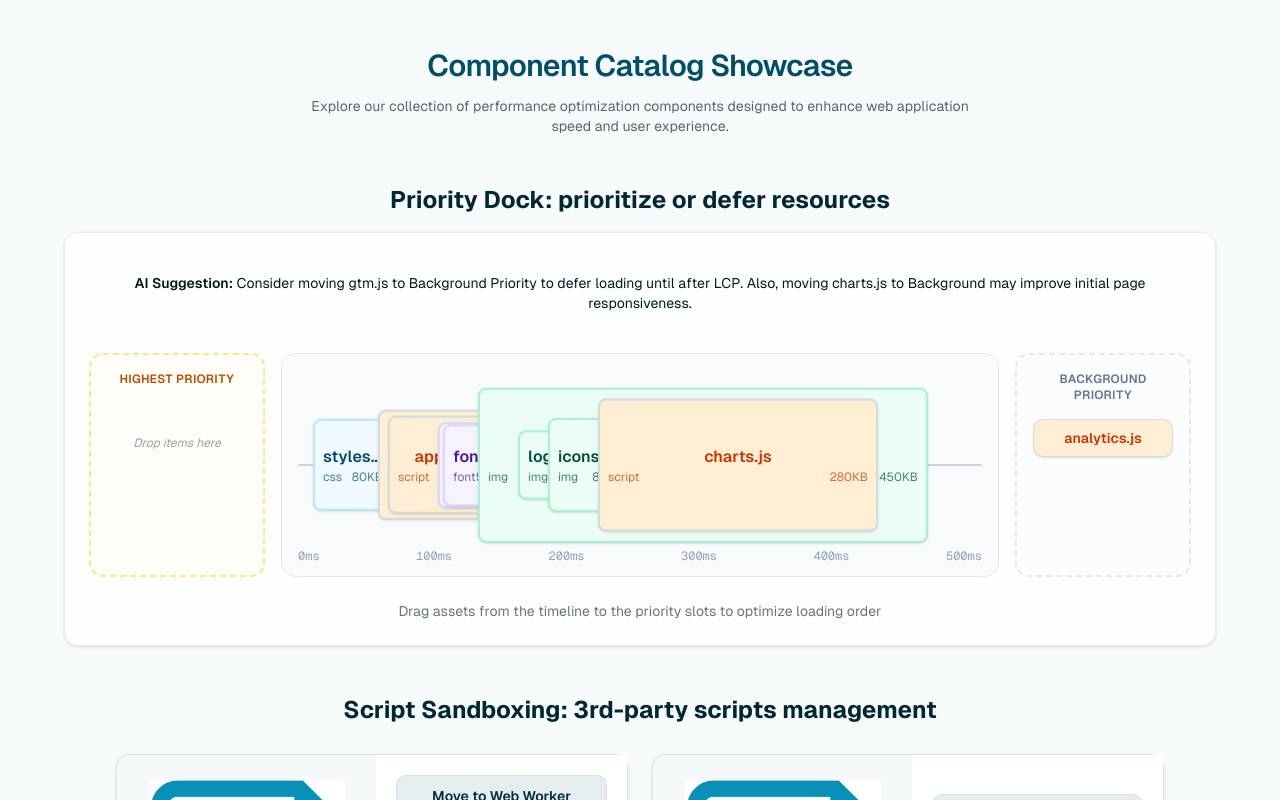
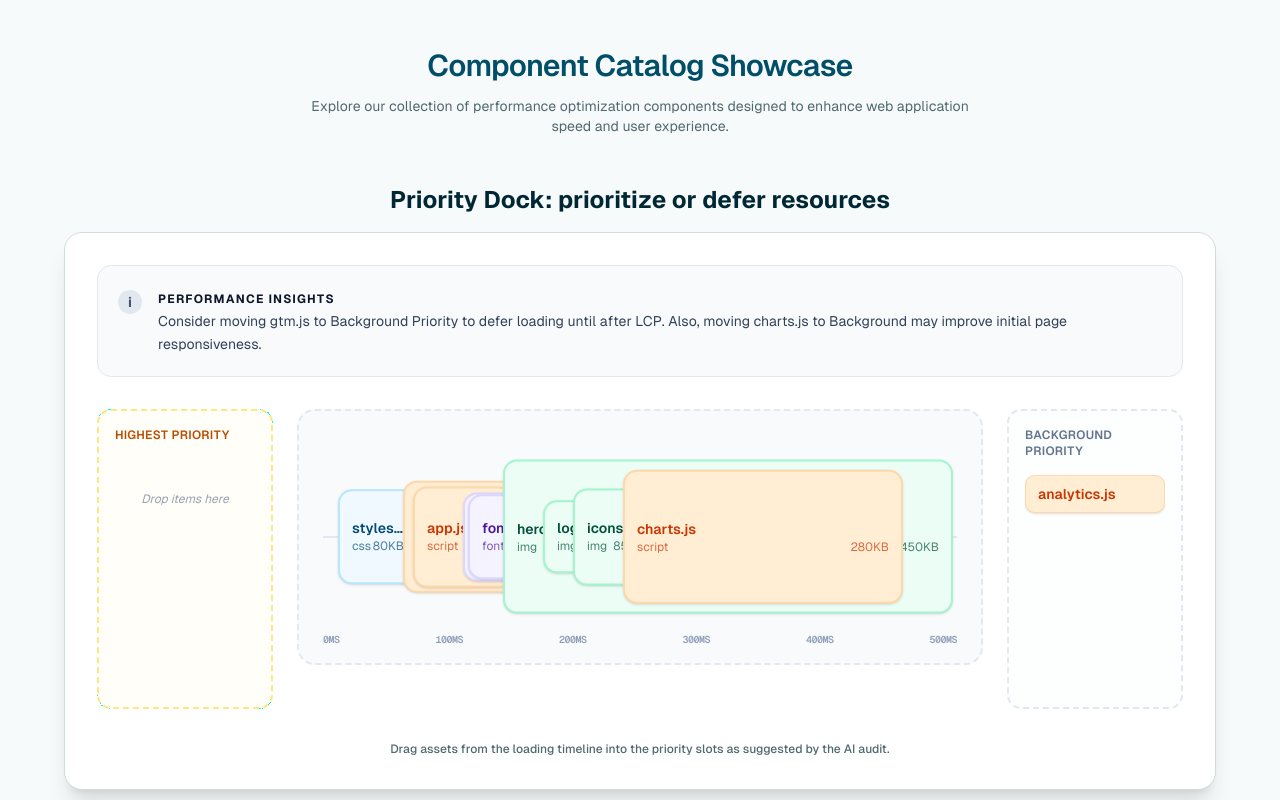
Before and after one commit to v-olya/AG-UI-performance-fix, a Next.js app: page /showcase in a window 1280 px wide. Shown: the top 800 px of the page. Built offline with nearby package versions, Linux system fonts and the light colour scheme.

Commit message:
LLM should not return the resource list, just (unapplied!) suggestions

```diff
--- a/app/components/PriorityDock.tsx
+++ b/app/components/PriorityDock.tsx
@@ -25,8 +25,10 @@ function TimelineDropZone({ children }: { children: ReactNode }) {
   return (
     <div
       ref={setNodeRef}
-      className={`relative flex-1 h-56 bg-slate-50 border rounded-xl overflow-hidden transition-colors ${
-        isOver ? "border-green-500 bg-green-50/50" : "border-slate-200"
+      className={`relative flex-1 h-64 border-2 border-dashed rounded-2xl overflow-hidden transition-all duration-300 ${
+        isOver
+          ? "border-slate-400 bg-slate-100"
+          : "border-slate-200 bg-slate-50"
       }`}
     >
       {children}
@@ -40,15 +42,44 @@ export function PriorityDock({
   onPriorityChange,
 }: PriorityDockProps) {
   const [activeId, setActiveId] = useState<string | null>(null);
-  const [timelineAssets, setTimelineAssets] = useState<AssetItem[]>(assets);
 
   const [assignments, setAssignments] = useState<SlotAssignments>(() => {
     return {
-      highest: assets.filter((s) => s.moveTo === "highest").map((s) => s.id),
+      highest: assets
+        .filter(
+          (s) =>
+            (s.moveTo === "highest" || s.priority === "VeryHigh") &&
+            !s.isSuggested,
+        )
+        .map((s) => s.id),
       background: assets
-        .filter((s) => s.moveTo === "background")
+        .filter(
+          (s) =>
+            (s.moveTo === "background" || s.priority === "Low") &&
+            !s.isSuggested,
+        )
         .map((s) => s.id),
     };
+  });
+
+  const [timelineAssets, setTimelineAssets] = useState<AssetItem[]>(() => {
+    const assignedIds = new Set([
+      ...assets
+        .filter(
+          (s) =>
+            (s.moveTo === "highest" || s.priority === "VeryHigh") &&
+            !s.isSuggested,
+        )
+        .map((s) => s.id),
+      ...assets
+        .filter(
+          (s) =>
+            (s.moveTo === "background" || s.priority === "Low") &&
+            !s.isSuggested,
+        )
+        .map((s) => s.id),
+    ]);
+    return assets.filter((s) => !assignedIds.has(s.id));
   });
 
   const handleDragStart = (event: DragStartEvent) => {
@@ -80,63 +111,67 @@ export function PriorityDock({
       });
     } else if (over && (over.id === "highest" || over.id === "background")) {
       const slot = over.id as keyof SlotAssignments;
-      setAssignments((prev) => ({
-        ...prev,
-        [slot]: Array.from(new Set([...prev[slot], scriptId])),
-      }));
-      // Remove from timeline when assigned to a slot
+      setAssignments((prev) => {
+        const otherSlot = slot === "highest" ? "background" : "highest";
+        return {
+          ...prev,
+          [otherSlot]: prev[otherSlot].filter((id) => id !== scriptId),
+          [slot]: Array.from(new Set([...prev[slot], scriptId])),
+        };
+      });
       setTimelineAssets((prev) => prev.filter((s) => s.id !== scriptId));
       onPriorityChange?.(scriptId, slot);
     }
   };
 
-  // Get asset info for display
   const getAssetInfo = (id: string) => {
     const asset = assets.find((s) => s.id === id);
     if (!asset) return undefined;
     return { name: asset.name, type: asset.type };
   };
 
-  // Get asset info for drag overlay
   const getActiveAssetInfo = () => {
     if (!activeId) return null;
-    const asset = assets.find((s) => s.id === activeId);
-    return asset;
+    return assets.find((s) => s.id === activeId);
   };
 
   return (
-    <div className="w-full bg-white/70 rounded-xl shadow-sm border border-border/50 p-6">
+    <div className="w-full bg-white rounded-2xl shadow-xl border border-border p-8 text-left">
       <DndContext onDragStart={handleDragStart} onDragEnd={handleDragEnd}>
-        <div className="flex flex-col gap-6">
+        <div className="flex flex-col gap-8">
           {aiSuggestion && (
-            <div className="p-4 text-sm">
-              <span className="font-semibold">AI Suggestion:</span>{" "}
-              {aiSuggestion}
+            <div className="p-5 rounded-xl bg-slate-50 border border-slate-200 flex gap-4 items-start">
+              <div className="mt-1 w-6 h-6 rounded-full bg-slate-200 flex items-center justify-center shrink-0">
+                <span className="text-slate-600 font-bold text-sm">i</span>
+              </div>
+              <div className="space-y-1">
+                <span className="font-bold text-slate-900 text-xs uppercase tracking-widest">
+                  Performance Insights
+                </span>
+                <p className="text-sm text-slate-700 leading-relaxed">
+                  {aiSuggestion}
+                </p>
+              </div>
             </div>
           )}
 
-          <div className="flex gap-4 items-stretch">
-            {/* Highest Priority Slot */}
+          <div className="flex gap-6 items-stretch min-h-[300px]">
             <PrioritySlot
               id="highest"
               assignedIds={assignments.highest}
               getAssetInfo={getAssetInfo}
             />
 
-            {/* Timeline - Loading Timeline with all assets */}
             <TimelineDropZone>
-              <div className="absolute inset-0 flex items-center px-4">
-                {/* Timeline axis */}
-                <div className="w-full h-0.5 bg-slate-300 relative">
-                  {/* Render all timeline boxes with overlapping support */}
+              <div className="absolute inset-0 flex items-center px-6">
+                <div className="w-full h-0.5 bg-slate-200 relative">
                   {timelineAssets.map((asset) => (
                     <TimelineBox key={asset.id} script={asset} />
                   ))}
                 </div>
               </div>
 
-              {/* Time markers */}
-              <div className="absolute bottom-3 left-4 right-4 flex justify-between text-xs text-slate-400 font-mono">
+              <div className="absolute bottom-4 left-6 right-6 flex justify-between text-[10px] text-slate-400 font-mono font-bold uppercase tracking-tighter">
                 <span>0ms</span>
                 <span>100ms</span>
                 <span>200ms</span>
@@ -146,7 +181,6 @@ export function PriorityDock({
               </div>
             </TimelineDropZone>
 
-            {/* Background/Lowest Priority Slot */}
             <PrioritySlot
               id="background"
               assignedIds={assignments.background}
@@ -154,9 +188,9 @@ export function PriorityDock({
             />
           </div>
 
-          <p className="text-sm text-gray-500 text-center">
-            Drag assets from the timeline to the priority slots to optimize
-            loading order
+          <p className="text-xs text-muted-foreground font-medium text-center">
+            Drag assets from the loading timeline into the priority slots as
+            suggested by the AI audit.
           </p>
         </div>
         <DragOverlay>
@@ -167,10 +201,12 @@ export function PriorityDock({
                 const colors = timelineColors[asset.type] || timelineColors.js;
                 return (
                   <div
-                    className={`px-4 py-3 rounded-lg border-2 shadow-xl text-xs font-mono ${colors?.bg} ${colors?.border} ${colors?.text}`}
+                    className={`px-4 py-3 rounded-xl border-2 shadow-2xl text-[11px] font-bold uppercase tracking-tight ${colors?.bg} ${colors?.border} ${colors?.text}`}
                   >
-                    <div className="font-semibold">{asset.name}</div>
-                    <div className="text-[10px] opacity-70">{asset.type}</div>
+                    <div>{asset.name}</div>
+                    <div className="text-[9px] opacity-60 font-mono">
+                      {asset.type} • {asset.volume}KB
+                    </div>
                   </div>
                 );
               })()
--- a/app/components/TimelineBox.tsx
+++ b/app/components/TimelineBox.tsx
@@ -13,7 +13,9 @@ export interface AssetItem {
   volume: number; // Represents duration/width
   startTime: number; // Represents start position
   type: AssetType;
+  priority?: string; // Initial priority from the audit
   moveTo?: "highest" | "background" | null;
+  isSuggested?: boolean;
 }
 
 const timelineColors: Record<
@@ -22,7 +24,7 @@ const timelineColors: Record<
 > = {
   js: {
     bg: "bg-orange-100",
-    border: "text-orange-600",
+    border: "border-orange-200",
     text: "text-orange-700",
     height: 48,
   },
@@ -54,7 +56,7 @@ export function TimelineBox({ script }: { script: AssetItem }) {
 
   const colors = timelineColors[script.type] || timelineColors.js;
 
-  const minHeight = 30;
+  const minHeight = 36;
   const maxHeight = 160;
   const normalizedVolume = script.volume / 500;
   const exponentialFactor = Math.pow(normalizedVolume, 0.4);
@@ -74,21 +76,23 @@ export function TimelineBox({ script }: { script: AssetItem }) {
             ref={setNodeRef}
             {...listeners}
             {...attributes}
-            className={`absolute ${colors?.bg} ${colors?.border} border-2 rounded-md cursor-grab active:cursor-grabbing shadow-sm hover:shadow-md transition-all hover:scale-105 hover:z-30`}
+            className={`absolute border-2 rounded-xl cursor-grab active:cursor-grabbing shadow-sm transition-all hover:scale-110 hover:z-50 ${colors?.bg} ${colors?.border}`}
             style={{
               left: `${script.startTime}px`,
-              width: `${Math.max(script.volume, 70)}px`,
+              width: `${Math.max(script.volume, 80)}px`,
               height: `${dynamicHeight}px`,
               top: "50%",
               transform: `translateY(-50%)`,
               opacity: isDragging ? 0.6 : 1,
-              zIndex: isDragging ? 100 : 20,
+              zIndex: isDragging ? 200 : 20,
             }}
           >
             <div
-              className={`h-full flex flex-col justify-center px-2 ${colors?.text}`}
+              className={`h-full flex flex-col justify-center px-3 ${colors?.text}`}
             >
-              <div className="font-semibold truncate">{script.name}</div>
+              <div className="font-semibold truncate text-sm">
+                {script.name}
+              </div>
               <div className="text-xs opacity-70 flex justify-between">
                 <span>{script.type}</span>
                 <span>{script.volume}KB</span>
@@ -96,9 +100,12 @@ export function TimelineBox({ script }: { script: AssetItem }) {
             </div>
           </div>
         </TooltipTrigger>
-        <TooltipContent side="top">
-          <p>
-            {script.name} ({script.volume}KB)
+        <TooltipContent
+          side="top"
+          className="bg-slate-900 text-white border-white/10"
+        >
+          <p className="font-mono text-xs">
+            {script.name} • {script.volume}KB • {script.startTime}ms
           </p>
         </TooltipContent>
       </Tooltip>
```
